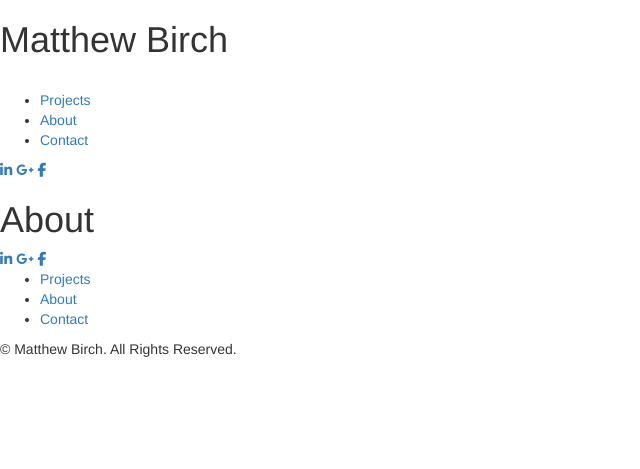
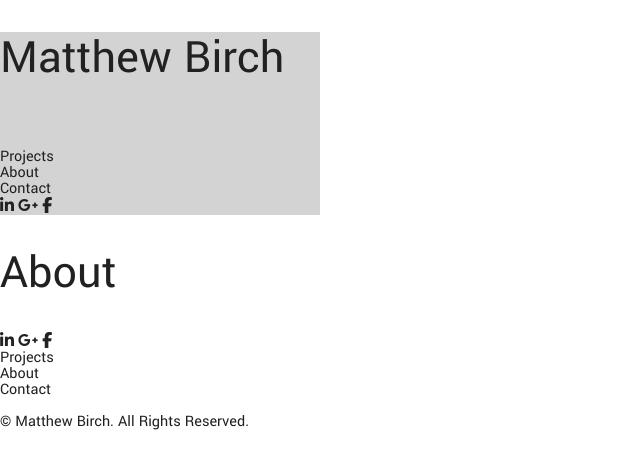
Before and after one commit to matthew678532/My-Website, a Jekyll site: the page built from development/_pages/about.html, in a window 1280 px wide. Shown: the top 469 px of the page, without its empty margins (0-640 px from the left). Built offline with Jekyll 4.4.1, drawn with Linux system fonts in a browser that asks for light colours; nearby versions of some CDN libraries.

Commit message:
Began defining the navigation structure

```diff
--- a/development/_includes/header.html
+++ b/development/_includes/header.html
@@ -11,8 +11,6 @@
 	</title>
 
 	<link rel="stylesheet" type="text/css" href="{{ "/assets/css/main.css" | prepend: site.baseurl }}">
-	<link rel="stylesheet" href="https://maxcdn.bootstrapcdn.com/bootstrap/3.3.7/css/bootstrap.min.css" integrity="sha384-BVYiiSIFeK1dGmJRAkycuHAHRg32OmUcww7on3RYdg4Va+PmSTsz/K68vbdEjh4u" crossorigin="anonymous">
 	<script src="https://use.fontawesome.com/c3e79157bc.js"></script>
 	<script src="https://ajax.googleapis.com/ajax/libs/jquery/2.2.4/jquery.min.js"></script>
-	<script src="https://maxcdn.bootstrapcdn.com/bootstrap/3.3.7/js/bootstrap.min.js" integrity="sha384-Tc5IQib027qvyjSMfHjOMaLkfuWVxZxUPnCJA7l2mCWNIpG9mGCD8wGNIcPD7Txa" crossorigin="anonymous"></script>
 </head>
--- a/development/_includes/navigation.html
+++ b/development/_includes/navigation.html
@@ -1,9 +1,9 @@
-<aside class="">
-	<header>
-		<h1>Matthew Birch</h1>
+<aside id="sidebar">
+	<header id="sidebar-header-container">
+		<h1 id="sidebar-header">Matthew Birch</h1>
 	</header>
-	<figure>
-		<img src="" alt="">
+	<figure id="sidebar-logo-container">
+		<img id="sidebar-logo" src="" alt="">
 	</figure>
 	<nav>
 		{% include page_nav.html %}
--- a/development/assets/css/2-base/_base.sass
+++ b/development/assets/css/2-base/_base.sass
@@ -63,14 +63,14 @@ img::selection
 body
   -webkit-tap-highlight-color: transparentize($base-color, 0.8)
 
-// Body presets
+// Body & html presets
 
 body
   font-size: 1em
   line-height: 1
   font-family: $yantramanav
   color: $font-color
-  -webkit-font-smoothing: antialiased !importantant
+  -webkit-font-smoothing: antialiased !important
   -webkit-text-size-adjust: 100%
 
 // Add border-box to account for padding/margins, apply to all elements
--- /dev/null
+++ b/development/assets/css/3-modules/_navbar.sass
@@ -0,0 +1,3 @@
+#sidebar
+	background-color: lightgrey
+	+size(25% 100%)
--- a/development/assets/css/main.css
+++ b/development/assets/css/main.css
@@ -143,3 +143,90 @@ table {
 
 td, th {
   padding: 0; }
+
+.huge, .large, h1, h2, h3, h4, h5, h6 {
+  color: #212121; }
+
+.large, h1, h2, h3, h4, h5, h6 {
+  font-family: "Yantramanav", sans-serif;
+  font-weight: normal; }
+
+.huge {
+  font-family: "Amatic SC", cursive;
+  font-weight: normal;
+  font-size: 3.5em;
+  line-height: 1.20; }
+
+.large {
+  font-size: 3.25em;
+  line-height: 1.15; }
+
+h1 {
+  font-size: 3em;
+  line-height: 1.10; }
+
+h2 {
+  font-size: 2.75em;
+  line-height: 1.05; }
+
+h3 {
+  font-size: 2.5em; }
+
+h4 {
+  font-size: 2.25em; }
+
+h5 {
+  font-size: 2em; }
+
+h6 {
+  font-size: 1.5em; }
+
+ul {
+  padding: 0;
+  margin: 0; }
+
+li {
+  list-style-type: none;
+  font-family: "Yantramanav", sans-serif; }
+
+a {
+  text-decoration: none;
+  font-family: "Yantramanav", sans-serif;
+  color: #212121; }
+
+::-moz-selection {
+  background: rgba(224, 224, 224, 0.2); }
+
+::selection {
+  background: rgba(224, 224, 224, 0.2); }
+
+img::-moz-selection {
+  background: transparent; }
+
+img::selection {
+  background: transparent; }
+
+body {
+  -webkit-tap-highlight-color: rgba(224, 224, 224, 0.2); }
+
+body {
+  font-size: 1em;
+  line-height: 1;
+  font-family: "Yantramanav", sans-serif;
+  color: #212121;
+  -webkit-font-smoothing: antialiased !important;
+  -webkit-text-size-adjust: 100%; }
+
+* {
+  -webkit-box-sizing: border-box;
+          box-sizing: border-box; }
+
+*:before,
+*:after {
+  -webkit-box-sizing: border-box;
+          box-sizing: border-box; }
+
+#sidebar {
+  background-color: lightgrey;
+  height: 100%;
+  width: 25%; }
--- a/development/assets/css/main.sass
+++ b/development/assets/css/main.sass
@@ -4,5 +4,8 @@
 @import 1-tools/normalize
 
 // Base (Variables, Foundations)
+@import 2-base/vars
 @import 2-base/base
-@import 2-base/vars
+
+// Modules (Components like Navbar)
+@import 3-modules/navbar
```
Also changed, not shown: development/_layouts/default.html (indentation only).
